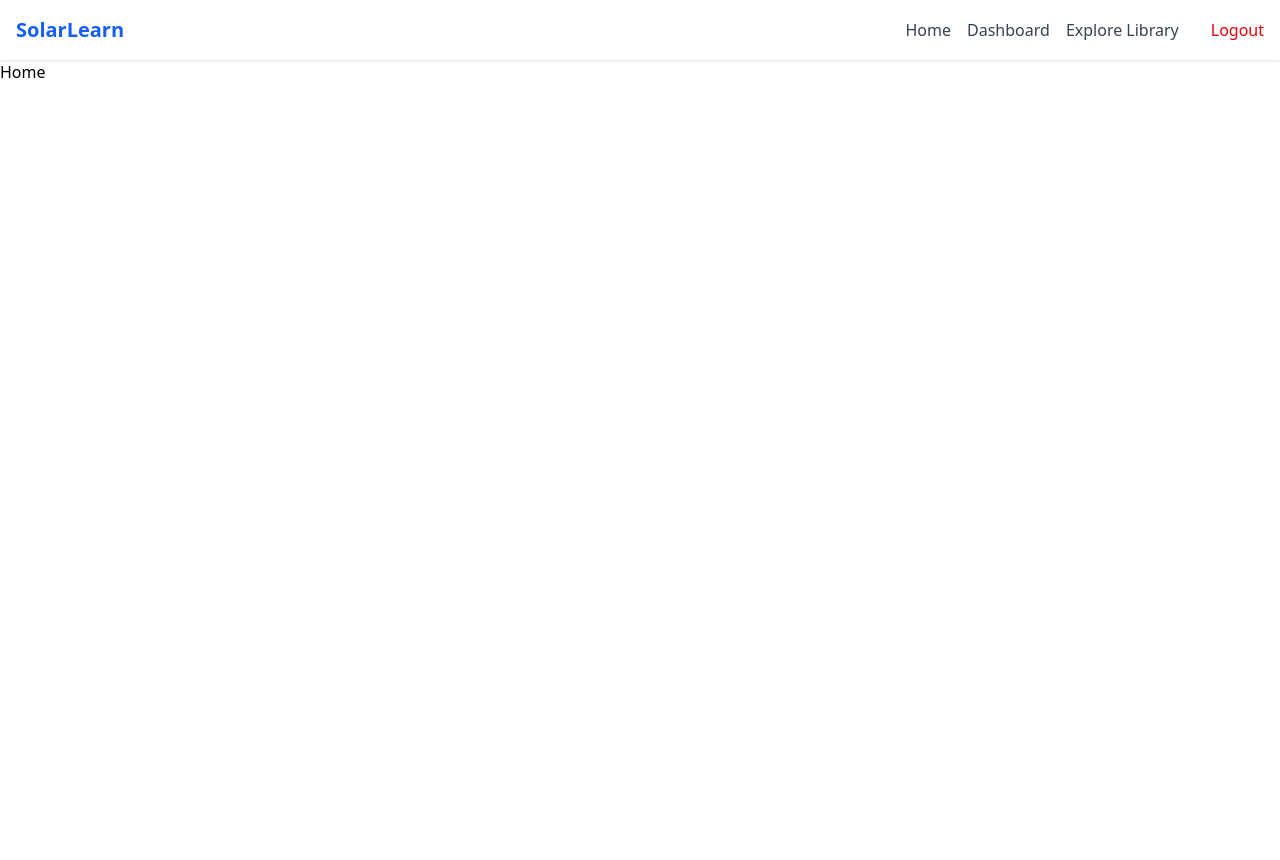
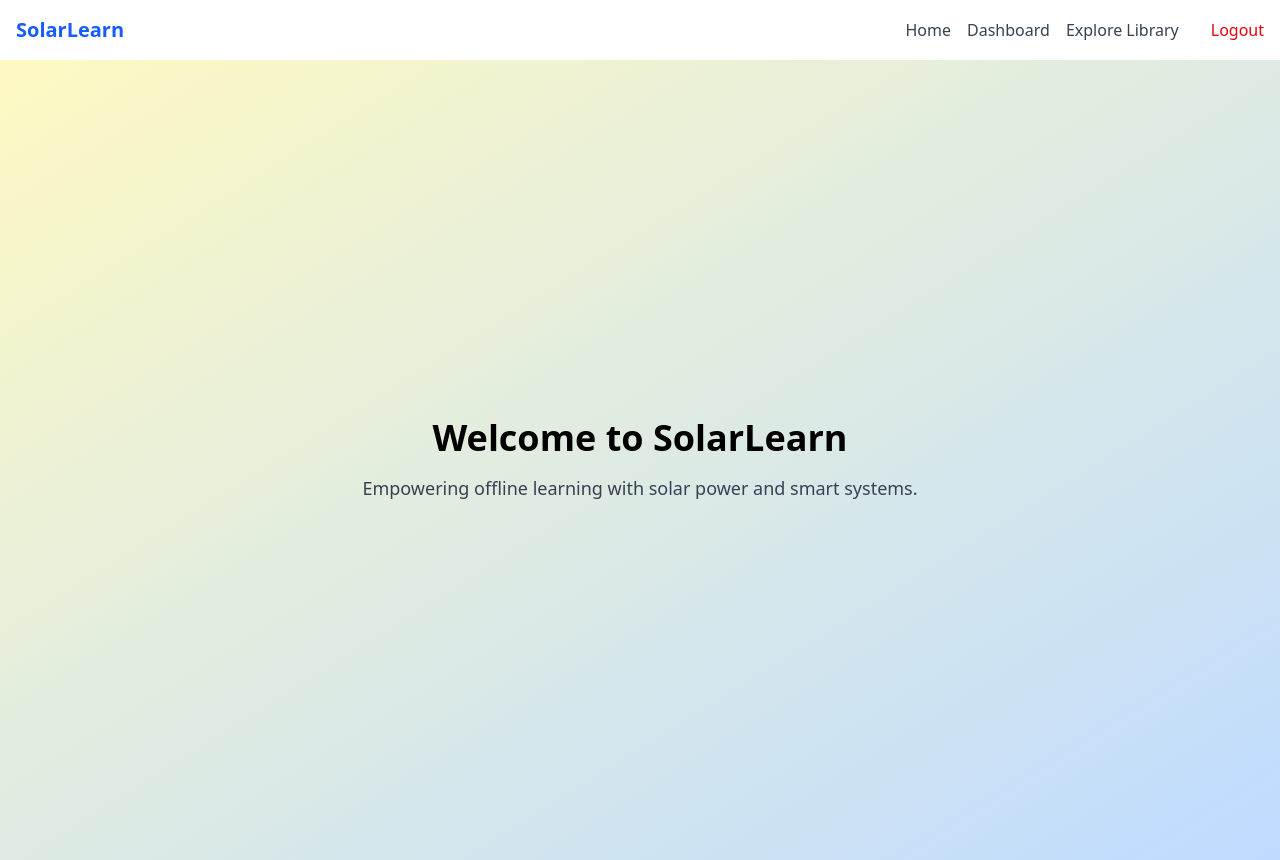
Before and after one commit to KXvira/Solar-Learn2.0, a React (Vite) app in the folder solarlearn-frontend/: page / in a window 1280 px wide. Before the commit the page ends 800 px from the top, so only its background shows below. Built offline with nearby package versions, Linux system fonts and the light colour scheme.

Commit message:
feat: enhance Home component with welcoming message and styled layout

```diff
--- a/solarlearn-frontend/src/pages/Home.jsx
+++ b/solarlearn-frontend/src/pages/Home.jsx
@@ -1,7 +1,16 @@
 import React from "react";
 
 function Home() {
-  return <div>Home</div>;
+  return (
+    <div className="min-h-screen flex items-center justify-center bg-gradient-to-br from-yellow-100 to-blue-200">
+      <div className="text-center">
+        <h1 className="text-4xl font-bold mb-4">Welcome to SolarLearn</h1>
+        <p className="text-lg text-gray-700">
+          Empowering offline learning with solar power and smart systems.
+        </p>
+      </div>
+    </div>
+  );
 }
 
 export default Home;
```
